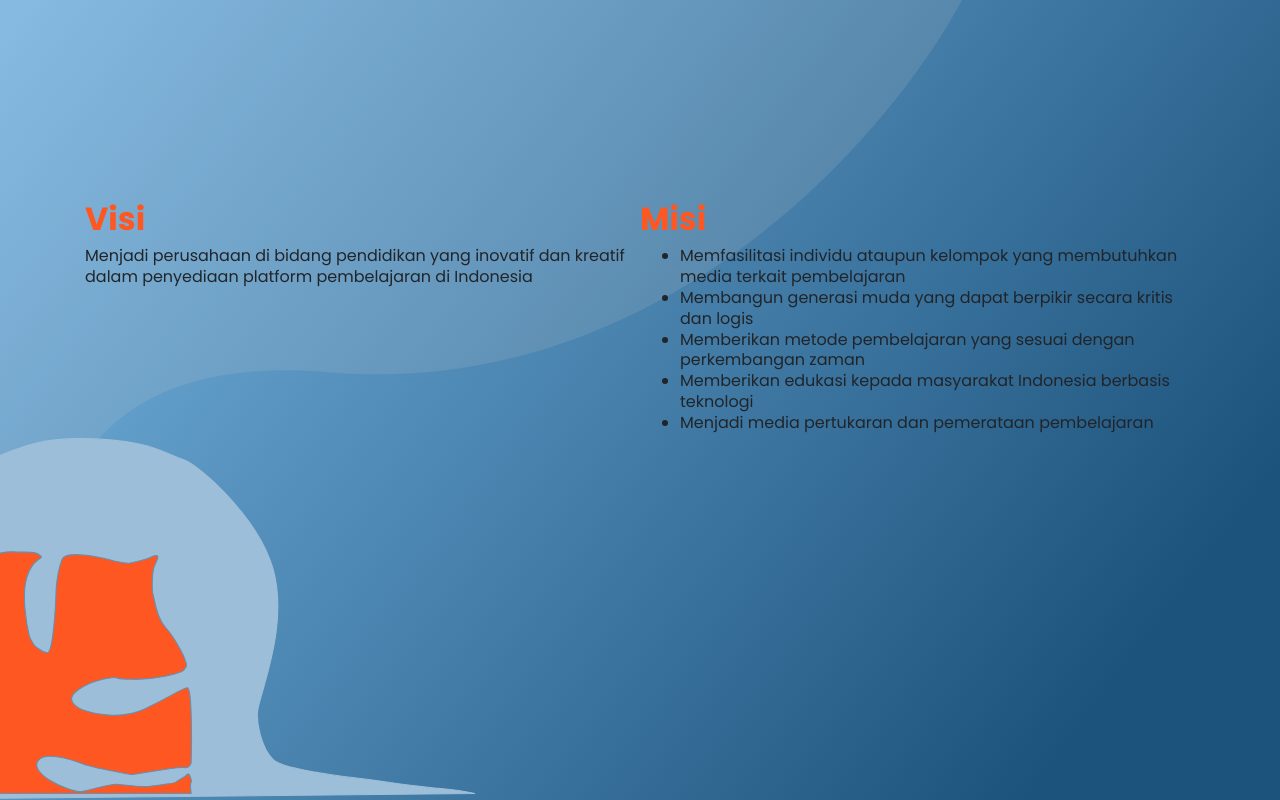
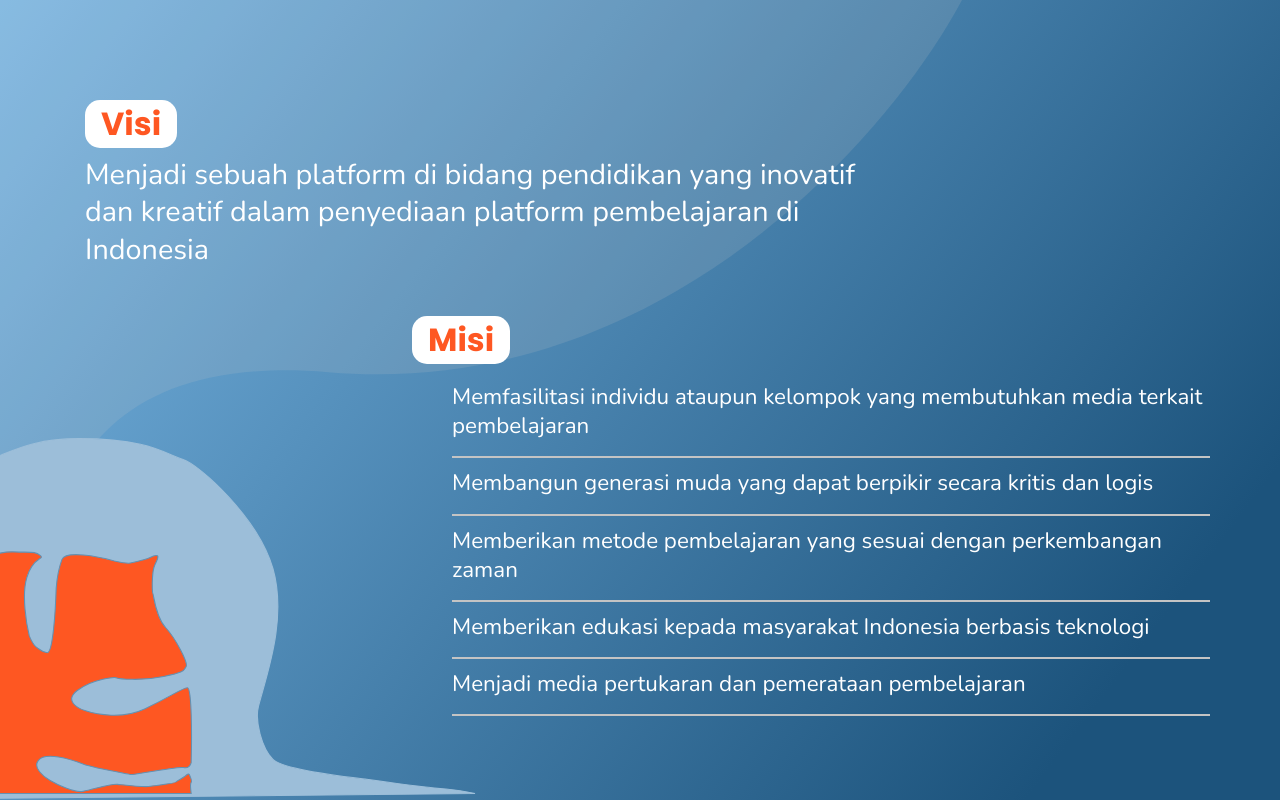
Before and after one commit to danivideda/gamifythink-frontend-prj, a plain HTML site: page index.html in a window 1280 px wide. Shown: the part 1500-2300 px from the top of the page. Drawn offline with nearby package versions, Linux system fonts and the light colour scheme.

Commit message:
section#visi-misi WIP #2

```diff
--- a/css/main.css
+++ b/css/main.css
@@ -18,7 +18,11 @@ body {
   outline-width: medium;
   outline-color: #333;
   font-size: 2rem;
-  font-weight: bold; }
+  font-weight: bold;
+  background-color: #fff;
+  border-radius: 15px;
+  padding: 0.3rem 1rem;
+  text-align: center; }
 
 .lead-heading {
   color: #fff;
@@ -103,11 +107,6 @@ nav {
     width: 45%;
     margin: 15% 0px;
     padding-right: 5%; }
-    #main-heading .content .text-heading {
-      background-color: #fff;
-      border-radius: 15px;
-      padding: 0.3rem 1rem;
-      text-align: center; }
     #main-heading .content p {
       font-family: 'Nunito';
       font-size: 1.4rem;
@@ -168,14 +167,31 @@ nav {
     left: 0;
     height: 100%; }
   #visi-misi .content {
-    display: flex;
-    margin-top: 200px; }
-    #visi-misi .content-left {
+    margin-top: 100px;
+    position: relative; }
+    #visi-misi .content-visi {
       position: relative;
-      width: 50%; }
-    #visi-misi .content-right {
-      position: relative;
-      width: 50%; }
+      width: 70%;
+      margin-bottom: 3rem; }
+      #visi-misi .content-visi p {
+        font-size: 1.8rem;
+        color: #fff;
+        font-family: 'Nunito'; }
+    #visi-misi .content-misi {
+      position: absolute;
+      right: 0;
+      width: 70%;
+      margin-bottom: 3rem; }
+      #visi-misi .content-misi ul {
+        list-style: none;
+        color: #fff; }
+        #visi-misi .content-misi ul li {
+          font-size: 1.4rem;
+          width: 100%;
+          margin: 10px auto;
+          font-family: 'Nunito';
+          padding-bottom: 1rem;
+          border-bottom: 2px solid #c4c4c4; }
   #visi-misi .lead-heading {
     color: var(--redish-light);
     font-size: 2rem; }
--- a/index.html
+++ b/index.html
@@ -72,12 +72,12 @@
     <section id="visi-misi">
       <img src="img/visi-flower.svg" alt="visi" id="visi-flower">
       <div class="container content">
-        <div class="content-left">
-          <h1 class="lead-heading">Visi</h1>
-          <p>Menjadi perusahaan di bidang pendidikan yang inovatif dan kreatif dalam penyediaan platform pembelajaran di Indonesia</p>
+        <div class="content-visi">
+          <h1 class="text-heading">Visi</h1>
+          <p>Menjadi sebuah platform di bidang pendidikan yang inovatif dan kreatif dalam penyediaan platform pembelajaran di Indonesia</p>
         </div>
-        <div class="content-right">
-          <h1 class="lead-heading">Misi</h1>
+        <div class="content-misi">
+          <h1 class="text-heading">Misi</h1>
           <ul>
             <li>Memfasilitasi individu ataupun kelompok yang membutuhkan media terkait pembelajaran</li>
             <li>Membangun generasi muda yang dapat berpikir secara kritis dan logis</li>
```
